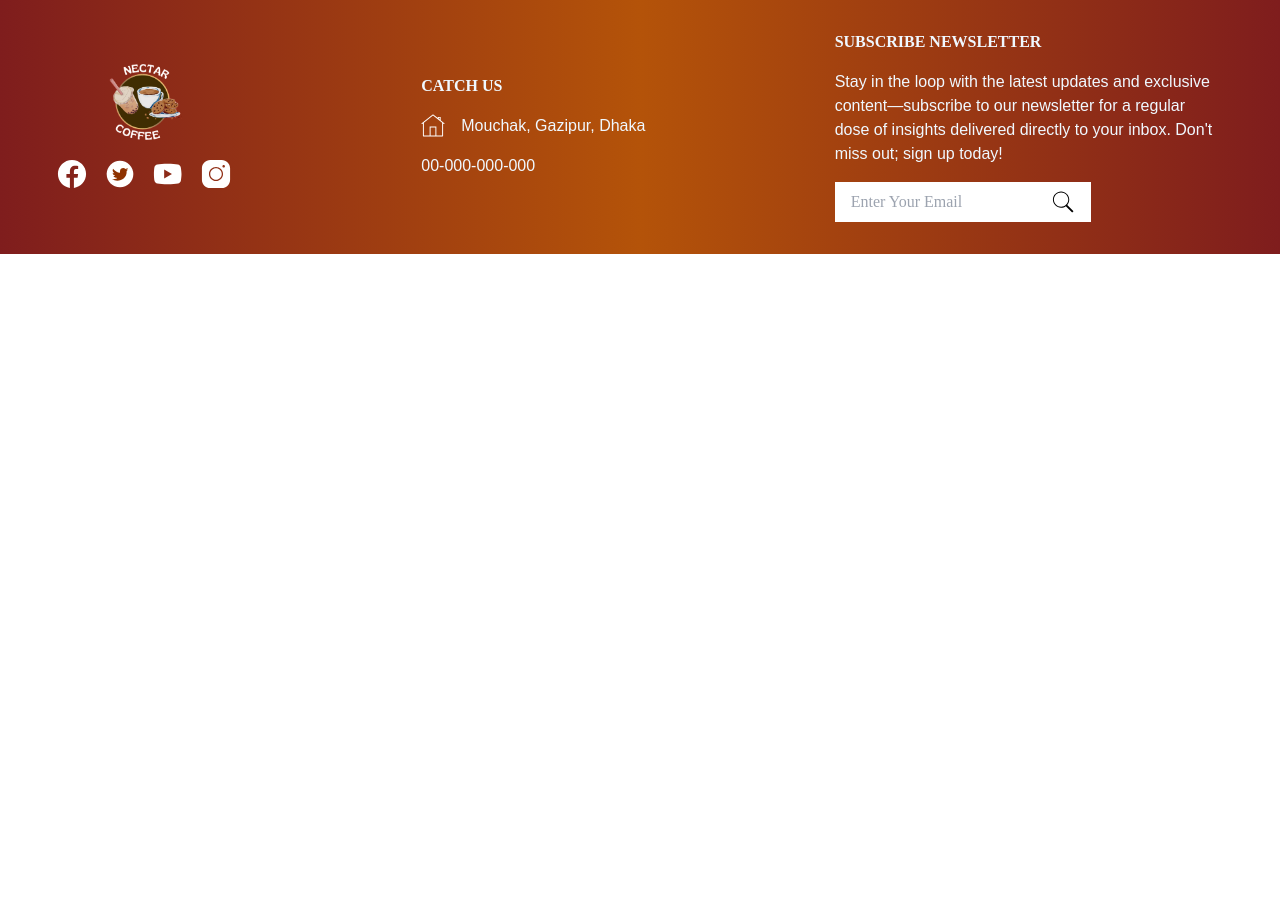
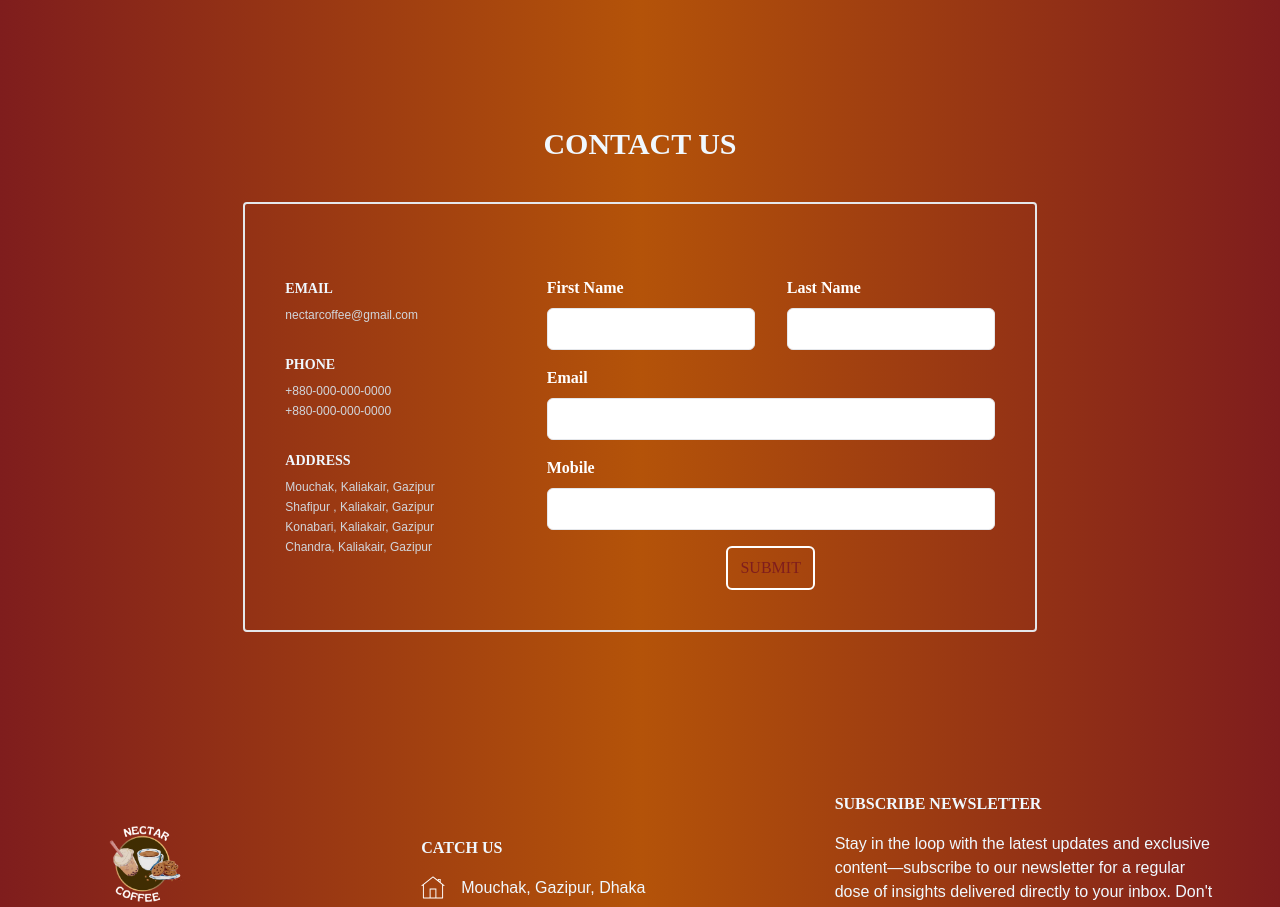
Before and after one commit to ruhul-ameen/nectar-coffee-shop, a Next.js app: page / in a window 1280 px wide. Shown: the part 1991-2898 px from the top of the page. Before the commit the page ends 2245 px from the top, so only its background shows below. Built offline with nearby package versions, Linux system fonts and the light colour scheme.

Commit message:
contact button update

```diff
--- a/app/contact/page.tsx
+++ b/app/contact/page.tsx
@@ -138,12 +138,14 @@ const Contact: React.FC = () => {
                 required
               />
             </div>
-            <button
-              type="submit"
-              className="w-full bg-blue-500 text-white p-3 rounded-md hover:bg-blue-600"
-            >
-              Submit
-            </button>
+            <div className="flex items-center justify-center">
+              <button
+                type="submit"
+                className="text-red-900 px-3 py-2 rounded-md border-2 border-white hover:bg-white uppercase"
+              >
+                Submit
+              </button>
+            </div>
           </form>
         </div>
       </div>
--- a/app/page.tsx
+++ b/app/page.tsx
@@ -2,7 +2,7 @@ import Hero from "@/components/Hero";
 import Services from "./distribution/page";
 import About from "./about/page";
 import SharedFaqs from "./shared/SharedFaqs";
-// import Contact from "./contact/page";
+import Contact from "./contact/page";
 
 export default function Home() {
   return (
@@ -11,7 +11,7 @@ export default function Home() {
       <Services />
       <About />
       <SharedFaqs />
-      {/* <Contact /> */}
+      <Contact />
     </main>
   );
 }
```
